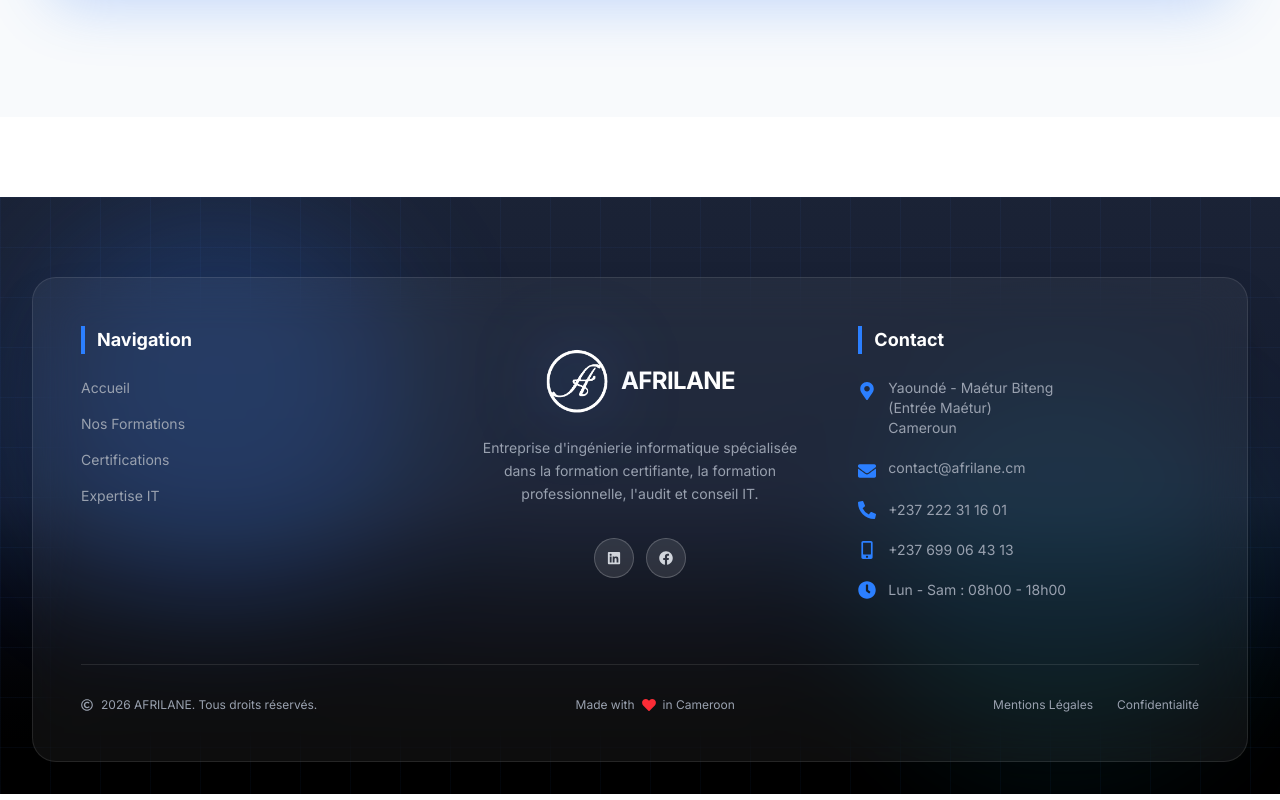
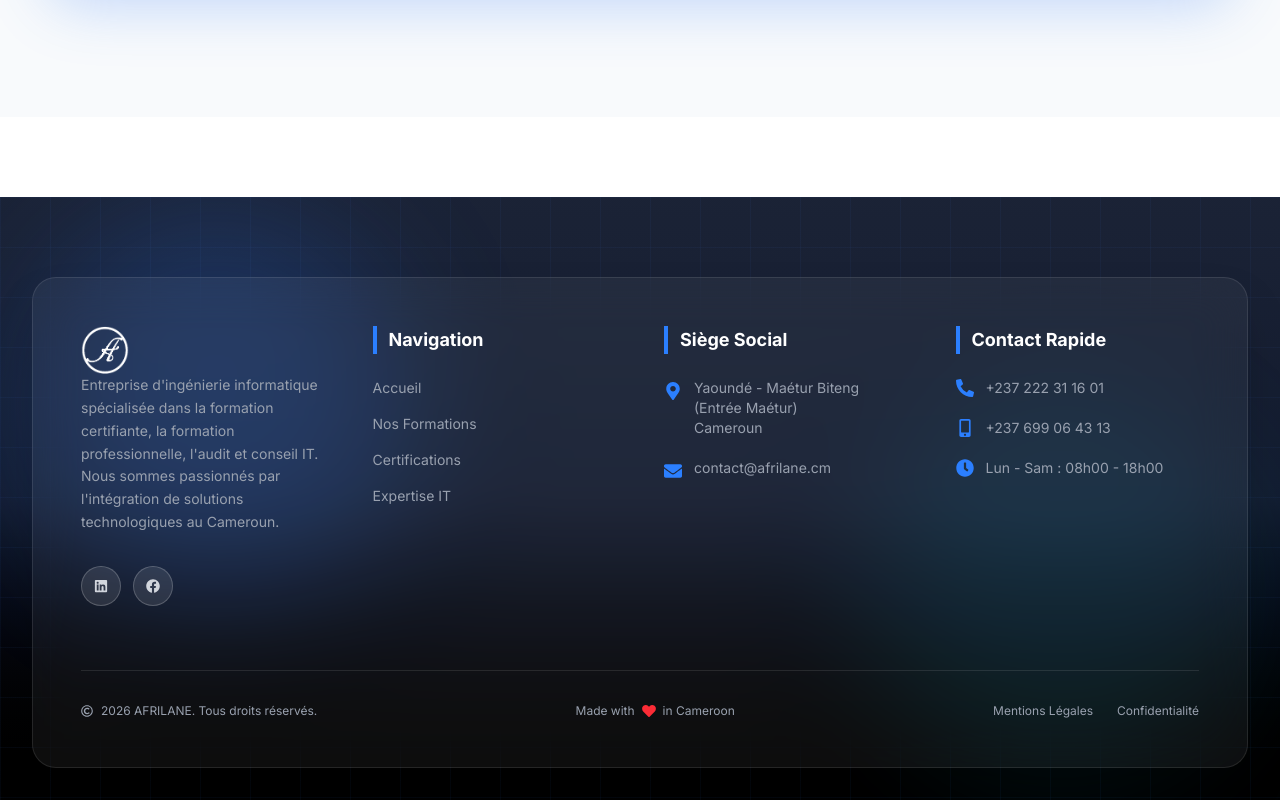
Before and after one commit to 7even5iv/afrilane-website, a React (Vite) app: page / in a window 1280 px wide. Shown: the part 6865-7665 px from the top of the page. Built offline with nearby package versions, Linux system fonts and the light colour scheme; no server answers.

Commit message:
:Mise à jour 01/06/2026

```diff
--- a/src/components/layout/Footer.tsx
+++ b/src/components/layout/Footer.tsx
@@ -1,6 +1,6 @@
 import { motion, AnimatePresence } from "framer-motion";
 import { useEffect, useState } from "react";
-import { Link } from "react-router-dom";
+import { Link } from "react-router-dom"; // Important pour la navigation sans rechargement
 import {
     FaMapMarkerAlt,
     FaEnvelope,
@@ -35,6 +35,7 @@ const Footer = () => {
         });
     };
 
+    // Variantes d'animation avec "as const" pour éviter les erreurs TypeScript
     const footerVariants = {
         hidden: { opacity: 0, y: 50 },
         visible: {
@@ -114,7 +115,39 @@ const Footer = () => {
                 {/* Container principal Glassmorphism */}
                 <div className="relative backdrop-blur-xl bg-white/5 border border-white/10 rounded-3xl p-8 md:p-12 shadow-2xl hover:shadow-[0_0_50px_rgba(59,130,246,0.2)] transition-shadow duration-500">
 
-                    <div className="grid grid-cols-1 md:grid-cols-2 lg:grid-cols-3 gap-12 mb-16">
+                    <div className="grid grid-cols-1 md:grid-cols-2 lg:grid-cols-4 gap-12 mb-16">
+
+                        {/* SECTION LOGO & ABOUT */}
+                        <motion.div className="space-y-6" variants={itemVariants}>
+                            <Link to="/">
+                                <motion.img
+                                    src={logo}
+                                    alt="Afrilane"
+                                    className="h-12 w-auto brightness-0 invert"
+                                    whileHover={{ scale: 1.05, rotate: 2 }}
+                                />
+                            </Link>
+                            <p className="text-gray-400 text-sm leading-relaxed">
+                                Entreprise d'ingénierie informatique spécialisée
+                                dans la formation certifiante, la formation professionnelle, l'audit et conseil IT. Nous sommes passionnés par
+                                l'intégration de solutions technologiques
+                                au Cameroun.
+                            </p>
+                            <div className="flex gap-3 pt-2">
+                                {socialLinks.map((social, index) => (
+                                    <motion.a
+                                        key={index}
+                                        href={social.href}
+                                        target="_blank"
+                                        rel="noopener noreferrer"
+                                        className={`group w-10 h-10 rounded-full bg-white/10 border border-white/20 flex items-center justify-center transition-all duration-300 ${social.hover}`}
+                                        whileHover={{ scale: 1.15, y: -4 }}
+                                    >
+                                        <social.Icon className="text-gray-300 group-hover:text-white text-sm" />
+                                    </motion.a>
+                                ))}
+                            </div>
+                        </motion.div>
 
                         {/* SECTION NAVIGATION */}
                         <motion.div variants={itemVariants}>
@@ -135,56 +168,10 @@ const Footer = () => {
                             </ul>
                         </motion.div>
 
-                        {/* SECTION LOGO CENTRÉE AVEC TEXTE AFRILANE */}
-                        <motion.div
-                            className="flex flex-col items-center justify-center space-y-6"
-                            variants={itemVariants}
-                        >
-                            <Link to="/" className="flex items-center gap-3 group">
-                                <motion.div
-                                    className="relative"
-                                    whileHover={{ scale: 1.05 }}
-                                    transition={{ duration: 0.3 }}
-                                >
-                                    {/* Effet de glow autour du logo */}
-                                    <div className="absolute inset-0 bg-blue-500/20 blur-2xl rounded-full group-hover:bg-blue-500/30 transition-all duration-500" />
-                                    <img
-                                        src={logo}
-                                        alt="Afrilane"
-                                        className="h-16 w-auto brightness-0 invert relative z-10"
-                                    />
-                                </motion.div>
-                                <motion.span
-                                    className="text-white text-2xl font-bold tracking-tight"
-                                    whileHover={{ scale: 1.05 }}
-                                    transition={{ duration: 0.3 }}
-                                >
-                                    AFRILANE
-                                </motion.span>
-                            </Link>
-                            <p className="text-gray-400 text-sm leading-relaxed text-center max-w-xs">
-                                Entreprise d'ingénierie informatique spécialisée dans la formation certifiante, la formation professionnelle, l'audit et conseil IT.
-                            </p>
-                            <div className="flex gap-3 pt-2">
-                                {socialLinks.map((social, index) => (
-                                    <motion.a
-                                        key={index}
-                                        href={social.href}
-                                        target="_blank"
-                                        rel="noopener noreferrer"
-                                        className={`group w-10 h-10 rounded-full bg-white/10 border border-white/20 flex items-center justify-center transition-all duration-300 ${social.hover}`}
-                                        whileHover={{ scale: 1.15, y: -4 }}
-                                    >
-                                        <social.Icon className="text-gray-300 group-hover:text-white text-sm" />
-                                    </motion.a>
-                                ))}
-                            </div>
-                        </motion.div>
-
-                        {/* SECTION ADRESSE & CONTACT */}
+                        {/* SECTION ADRESSE (YAOUNDÉ) */}
                         <motion.div variants={itemVariants}>
                             <h4 className="text-lg font-bold mb-6 border-l-4 border-blue-500 pl-3 text-white">
-                                Contact
+                                Siège Social
                             </h4>
                             <ul className="space-y-5 text-gray-400 text-sm">
                                 <li className="flex items-start gap-3 group">
@@ -203,6 +190,15 @@ const Footer = () => {
                                         contact@afrilane.cm
                                     </a>
                                 </li>
+                            </ul>
+                        </motion.div>
+
+                        {/* SECTION CONTACT */}
+                        <motion.div variants={itemVariants}>
+                            <h4 className="text-lg font-bold mb-6 border-l-4 border-blue-500 pl-3 text-white">
+                                Contact Rapide
+                            </h4>
+                            <ul className="space-y-5 text-gray-400 text-sm">
                                 {contactInfo.map((info, index) => (
                                     <li key={index} className="flex items-center gap-3 group">
                                         <info.icon className="text-blue-500 text-lg group-hover:scale-110 transition-transform flex-shrink-0" />
```
